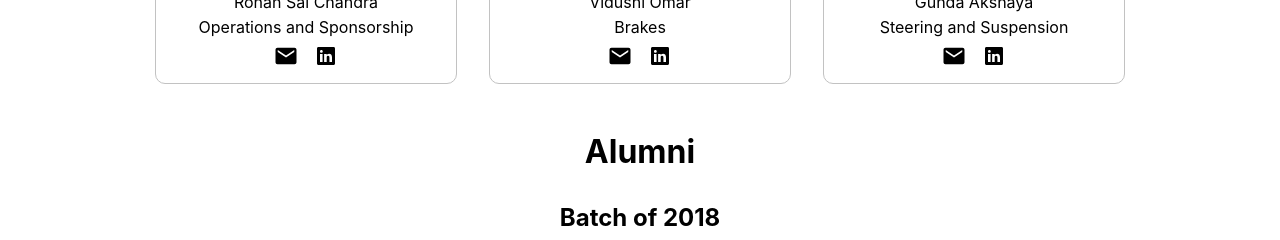
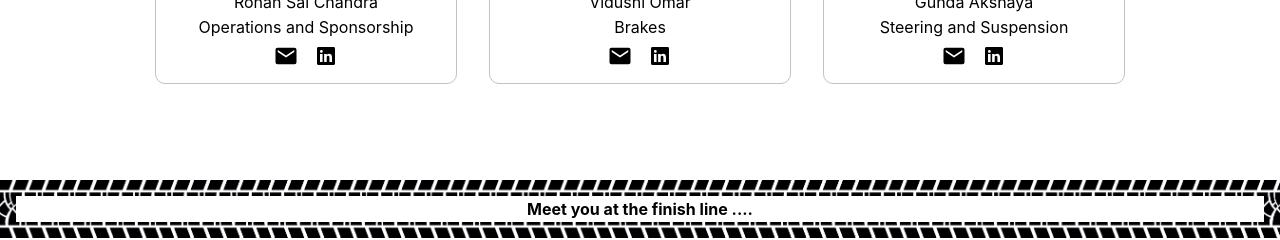
Before and after one commit to Mechismu/Website, a React (Create React App) app: page /team in a window 1280 px wide. Shown: the part 6520-6760 px from the top of the page. Built offline with nearby package versions, Linux system fonts and the light colour scheme.

Commit message:
teamsresponsive

```diff
--- a/src/screens/Team.css
+++ b/src/screens/Team.css
@@ -67,3 +67,9 @@
 .departments-banner{
   height: 70vh;
 }
+@media screen and (max-width: 960px){
+  .departments-banner{
+    width: 100%;
+    height: 100%;
+  }
+}
--- a/src/screens/Team.js
+++ b/src/screens/Team.js
@@ -55,7 +55,7 @@ export default function TeamGallery({ setCurrScreen }) {
           return card(details);
         })}
       </div>
-      <p className="team-gallery-heading">Alumni</p>
+      {/* <p className="team-gallery-heading">Alumni</p>
       <p className="year-heading"> Batch of 2018 </p>
       <div className="wrap margin2rem center">
         {CONTENT.batch2018.map((details) => {
@@ -67,7 +67,7 @@ export default function TeamGallery({ setCurrScreen }) {
         {CONTENT.batch2017.map((details) => {
           return card(details);
         })}
-      </div>
+      </div> */}
     </div>
   );
 }
```
